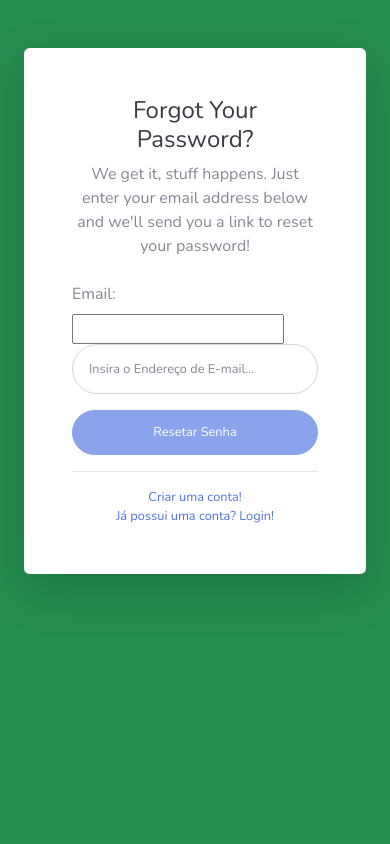
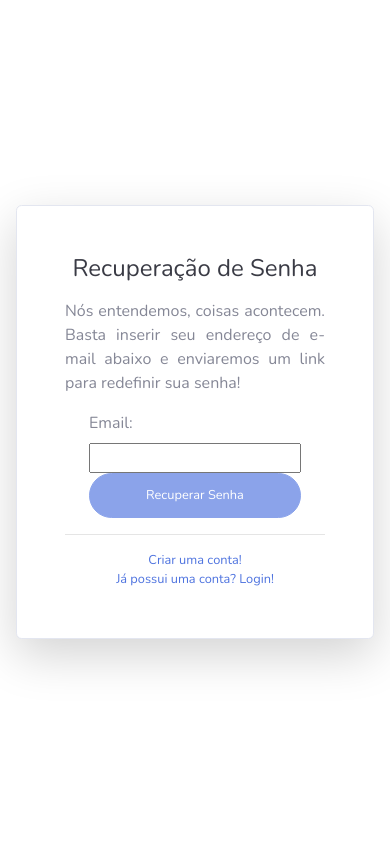
Before and after one commit to projeto-dev-tcc/farm-manager-backend, a Django app: page /password/reset/ in a window 390 px wide; the page is wider, and only the part inside the window is pictured. Run offline with Django 3.2, Linux system fonts and the light colour scheme; parts of the project's set-up code (start-up, migrations or seed data) failed here and were passed over; some libraries are stand-ins or nearby versions.

Commit message:
:pushpin: implementando modificacoes no resetar senha.

```diff
--- a/static/css/index.css
+++ b/static/css/index.css
@@ -1,7 +1,7 @@
 .item-center{
     height: auto;
     min-height: 100%;
-    /* display: flex; */
+    display: flex;
     -webkit-align-items: center;
     align-items: center;
     -webkit-justify-content: center;
--- a/templates/usuarios/base.html
+++ b/templates/usuarios/base.html
@@ -33,7 +33,7 @@
         </title>
     </head>
 
-    <body class="bg-body">
+    <body class="bg-bod">
         <header></header>
         <main>
             {% block content %}
--- a/templates/usuarios/login/login.html
+++ b/templates/usuarios/login/login.html
@@ -16,7 +16,7 @@
                     <div class="card-body p-0">
                         <div class="row">
                             <div class="col-lg-6 d-none d-lg-block border">
-                                <img src="{% static 'img/login.svg' %}" class="figure-img w-100 h-100 p-5 img-fluid rounded" alt="login">
+                                <img src="{% static 'img/login.svg' %}" class="figure-img w-100 p-5 img-fluid rounded" alt="login">
                             </div>
                             <div class="col-lg-6 border">
                                 <div class="p-5">
--- a/templates/usuarios/reset_password/reset-password.html
+++ b/templates/usuarios/reset_password/reset-password.html
@@ -9,33 +9,30 @@
 {% endblock %}
 
 {% block content %}
-    <div class="container">
+    <div class="container item-center">
         <!-- Outer Row -->
-        <div class="row justify-content-center">
+        <div class="row justify-content-center p-5">
             <div class="col-xl-10 col-lg-12 col-md-9">
-                <div class="card o-hidden border-0 shadow-lg my-5">
+                <div class="card o-hidden border border-5 shadow-lg">
                     <div class="card-body p-0">
                         <!-- Nested Row within Card Body -->
                         <div class="row">
-                            <div class="col-lg-6 d-none d-lg-block bg-password-image"></div>
+                            <div class="d-flex align-items-stretch">
+                                <img src="{% static 'img/reset-password.svg' %}" class="col-lg-6 d-none d-lg-block bg-primary h-100 figure-img p-5 img-fluid rounded" alt="reset-password">
                                 <div class="col-lg-6">
                                     <div class="p-5">
                                         <div class="text-center">
-                                        <h1 class="h4 text-gray-900 mb-2">Forgot Your Password?</h1>
-                                        <p class="mb-4">We get it, stuff happens. Just enter your email address below
-                                            and we'll send you a link to reset your password!</p>
+                                            <h1 class="h4 text-gray-900">Recuperação de Senha</h1>
+                                            <p class="pt-2 text-justify">Nós entendemos, coisas acontecem. Basta inserir seu endereço de e-mail abaixo e enviaremos um link para redefinir sua senha!</p>
                                         </div>
                                         <form class="user" method="POST">
                                             {% csrf_token %}
+                                            <div class="px-4">
                                                 {{form|bootstrap}}
-                                        <div class="form-group">
-                                            <input type="email" class="form-control form-control-user"
-                                                id="exampleInputEmail" aria-describedby="emailHelp"
-                                                placeholder="Insira o Endereço de E-mail...">
+                                                <button id="btn_reset_password" class="btn btn-primary btn-user btn-block" type="submit">
+                                                    Recuperar Senha
+                                                </button>
                                             </div>
-                                        <button id="btn_reset_password" class="btn btn-primary btn-user btn-block" type="submit">
-                                            Resetar Senha
-                                        </button>
                                         </form>
                                         <hr>
                                         <div class="text-center">
@@ -52,54 +49,13 @@
                 </div>
             </div>
         </div>
-
-
-
-
-    <!-- ----------------------------------------------
-
-
-
-
-
-    <div class="item-center container center">
-        <div class="container">
-            <div class="container">
-                <div class="card p-3 z-depth-4">
-                    <h5 class="fw-bold fs-4">Recuperar Senha</h5>
-                    <div class="card-content">
-                        <form method="POST" validate="{% url 'validate_email_registered' %}">
-                            {% csrf_token %}
-
-                            {{form|bootstrap}}
-                            <div class="row">
-                                <div class="col s12">
-                                    <span class="helper-text left" data-error="wrong" data-success="right">*Insira um e-mail válido para recuperação de conta</span>
     </div>
-
-                                <div class="col s12">
-                                    <div class="container center">
-                                        <a href="#modal-back" class="waves-effect waves-light bt-primary z-depth-4 btn m-1 modal-trigger">
-                                            <span class="text">VOLTAR</span>
-                                        </a>
-
-                                        <button id="btn_reset_password" class="waves-effect waves-light bt-primary z-depth-4 btn m-1" type="submit">
-                                            <span class="text">ENVIAR</span>
-                                        </button>
-                                    </div>
-                                </div>
-                            </div>
-                        </form>
-                    </div>
-                </div>
-            </div>
-        </div>
-    </div> -->
 {% endblock %}
 
 {% block javascript %}
     <script>
         $(document).ready(function(){
+            $(".form-control").addClass("form-control-user")
             $("#btn_reset_password").attr("type", "password");
             $("#id_confirm_password").attr("type", "password");
 
```
Also changed, not shown: apps/usuarios/forms.py (+7 -0 lines), templates/base.html (+29 -104 lines). Lines whose indentation alone changed are shown as unchanged.
